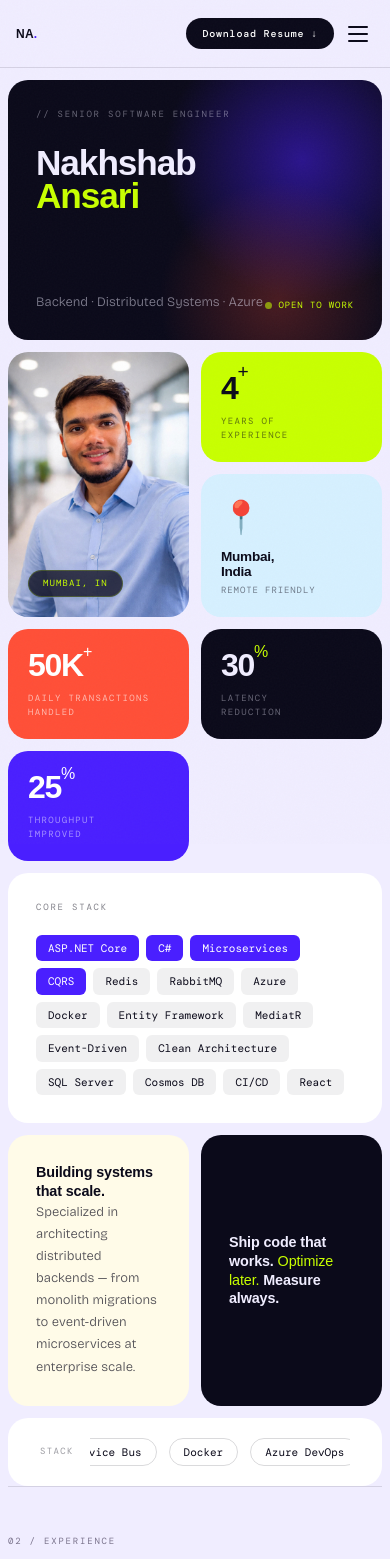
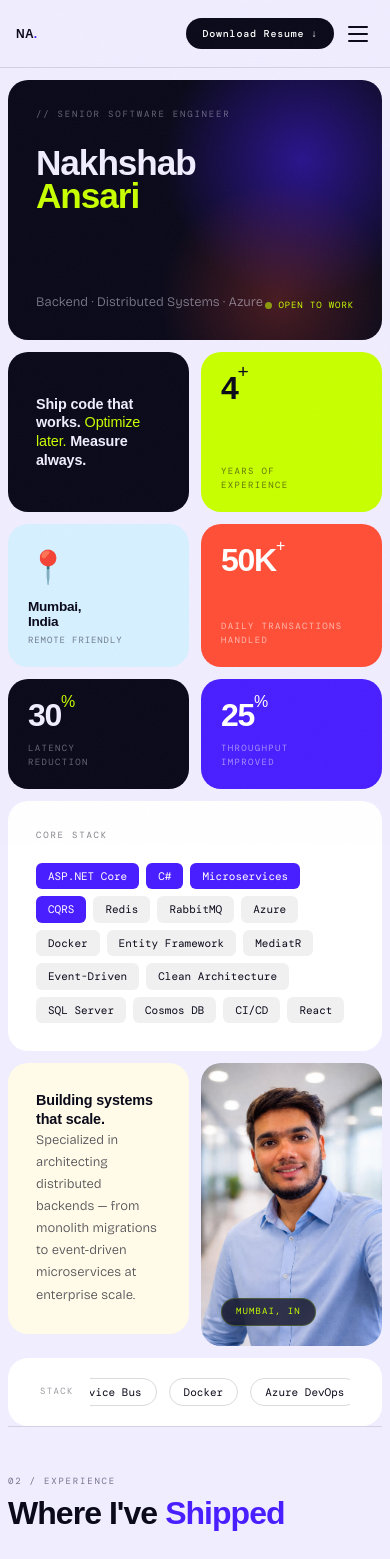
Before and after one commit to nakhshab29/nakhshab-portfolio, a React (Vite) app: page / in a window 390 px wide. Shown: the top 1559 px of the page. Built offline with nearby package versions, Linux system fonts and the light colour scheme; a web font is replaced by a local one.

Commit message:
Mobile UI: Swap Photo card and Quote card positions

```diff
--- a/src/components/Hero.tsx
+++ b/src/components/Hero.tsx
@@ -322,7 +322,7 @@ export function Hero() {
   return (
     <div className="grid grid-cols-2 md:grid-cols-12 gap-3 lg:gap-3 grid-auto-rows-min">
       <NameCard />
-      <PhotoCard />
+      <QuoteCard />
       <YrsCard />
       <LocationCard />
       {metrics.map((m, i) => (
@@ -330,7 +330,7 @@ export function Hero() {
       ))}
       <SkillsCard />
       <RoleCard />
-      <QuoteCard />
+      <PhotoCard />
       <StackMarquee />
     </div>
   );
```
